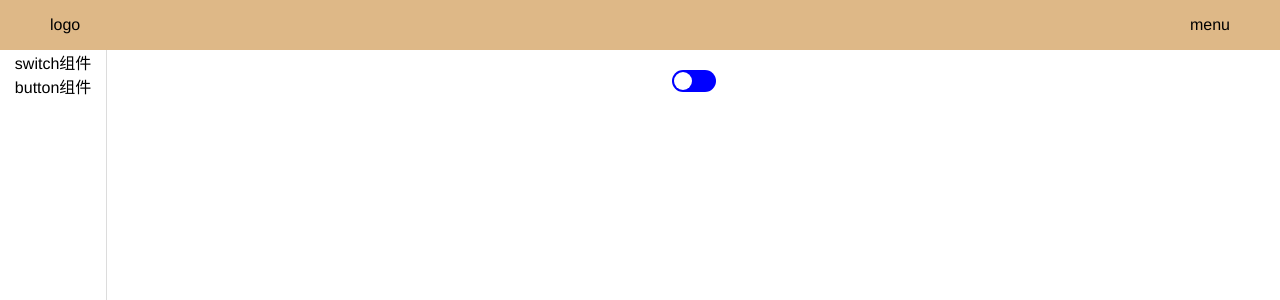
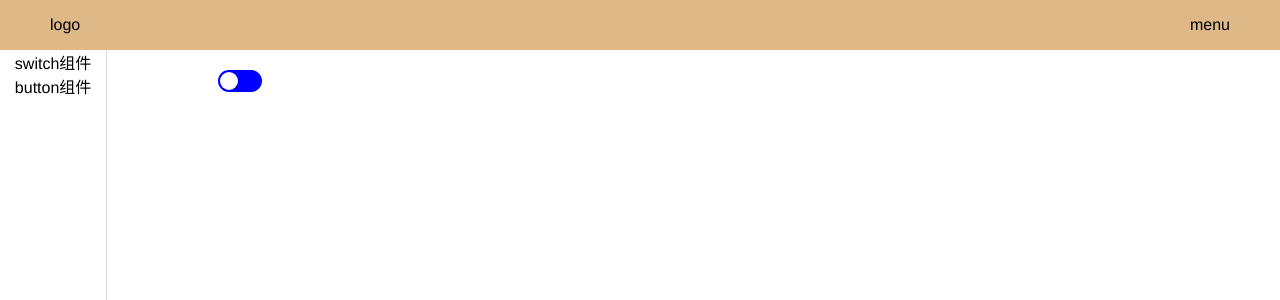
Before and after one commit to xiaoFeng5210/vue3-gulu, a Vue app: page /#/doc/switch in a window 1280 px wide. Shown: the top 300 px of the page. Built offline with nearby package versions, Linux system fonts and the light colour scheme.

Commit message:
switch组件单独封装

```diff
--- a/src/components/Switch.vue
+++ b/src/components/Switch.vue
@@ -1,35 +1,24 @@
 <template>
   <div class="g__box">
     <div class="show__switch">
-      <button>
-        <span></span>
-      </button>
+      <SwitchComponent />
     </div>
   </div>
 </template>
 
 <script lang="ts">
-export default {};
+import SwitchComponent from "../lib/SwitchComponent.vue";
+export default {
+  components: {
+    SwitchComponent
+  }
+};
 </script>
 
 <style lang="scss" scoped>
-$h: 22px;
-$h2: $h - 4px;
-button {
-  height: $h;
-  width: $h * 2;
-  border: none;
-  background: blue;
-  border-radius: $h / 2;
-  position: relative;
-}
-span {
-  position: absolute;
-  top: 2px;
-  left: 2px;
-  height: $h2;
-  width: $h2;
-  background: white;
-  border-radius: $h2 / 2;
+.g__box {
+  .show__switch {
+    width: 20%;
+  }
 }
 </style>
--- /dev/null
+++ b/src/lib/SwitchComponent.vue
@@ -0,0 +1,31 @@
+<template>
+  <button>
+    <span></span>
+  </button>
+</template>
+
+<script lang="ts">
+export default {};
+</script>
+
+<style lang="scss" scoped>
+$h: 22px;
+$h2: $h - 4px;
+button {
+  height: $h;
+  width: $h * 2;
+  border: none;
+  background: blue;
+  border-radius: $h / 2;
+  position: relative;
+}
+span {
+  position: absolute;
+  top: 2px;
+  left: 2px;
+  height: $h2;
+  width: $h2;
+  background: white;
+  border-radius: $h2 / 2;
+}
+</style>
```
